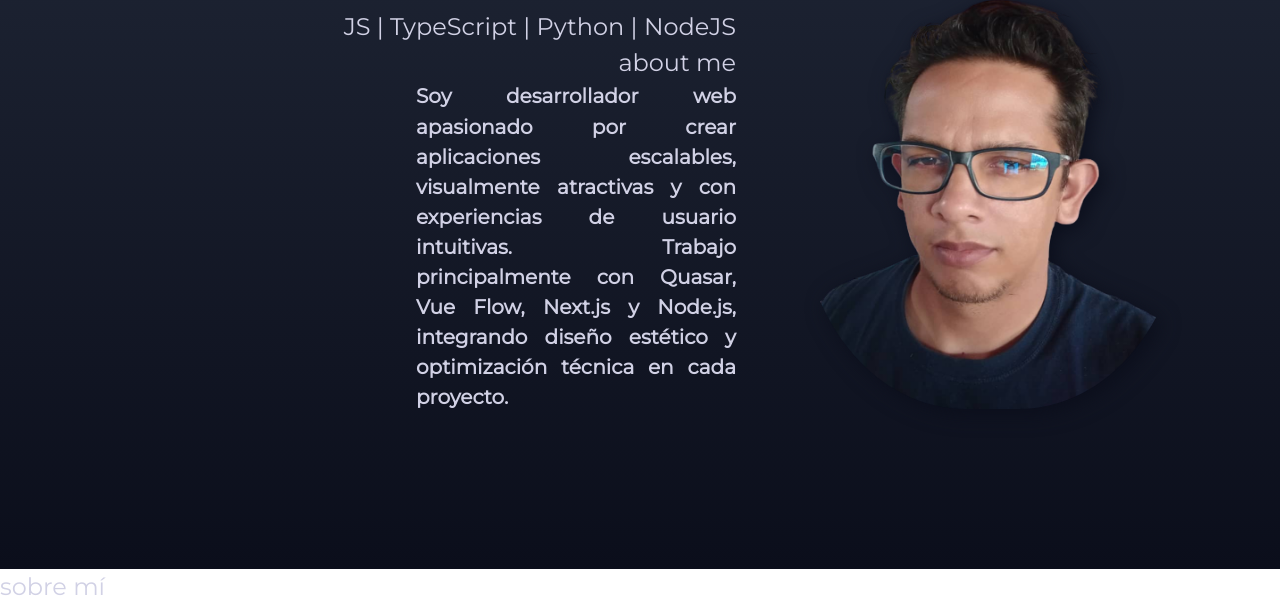
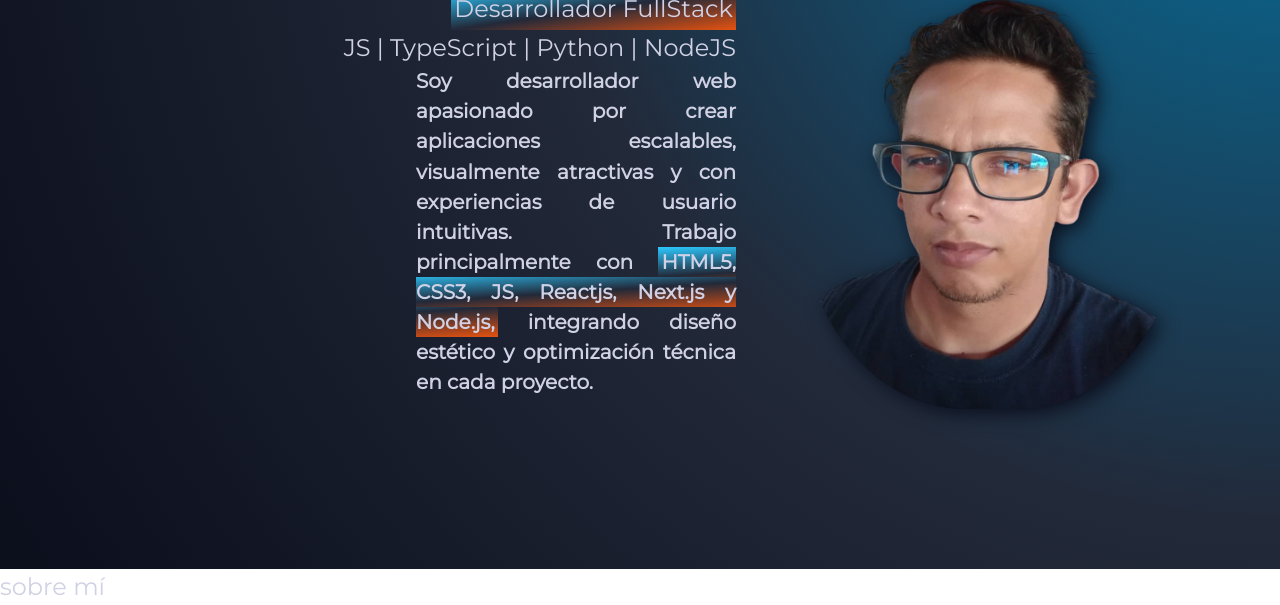
Before and after one commit to serverBKD/portfolio, an Astro site: page / in a window 1280 px wide. Shown: the part 231-836 px from the top of the page. Built offline with nearby package versions, Linux system fonts and the light colour scheme; Astro itself is replaced by a stand-in of ours.

Commit message:
2025JUL16: v0.1.4a: CSS Hero ready...

```diff
--- a/src/components/mycomponents/Hero.jsx
+++ b/src/components/mycomponents/Hero.jsx
@@ -6,9 +6,9 @@ export default function Hero() {
           <h1>Carlos Manuel Bravo Araújo</h1>
           <h2>Desarrollador FullStack</h2>
           <h3>JS | TypeScript | Python | NodeJS</h3>
-          <h4>about me</h4>
+          {/* <h4>about me</h4> */ }
           <p id="hero-text-p" >
-            Soy desarrollador web apasionado por crear aplicaciones escalables, visualmente atractivas y con experiencias de usuario intuitivas. Trabajo principalmente con Quasar, Vue Flow, Next.js y Node.js, integrando diseño estético y optimización técnica en cada proyecto.
+            Soy desarrollador web apasionado por crear aplicaciones escalables, visualmente atractivas y con experiencias de usuario intuitivas. Trabajo principalmente con <span id="hero-span"> HTML5, CSS3, JS, Reactjs, Next.js y Node.js,</span> integrando diseño estético y optimización técnica en cada proyecto.
           </p>
         </article>
         <article className="hero-img">
--- a/src/styles/global.css
+++ b/src/styles/global.css
@@ -163,7 +163,7 @@ body {
   min-height: 100dvh;
   display: flex;
   flex-direction: column;
-  background-color: var(color-test-1);
+  background-color: var(color-test-5);
   color: var(--color-x-text);
   font-size: var(--font-size);
   padding: 0;
@@ -174,17 +174,19 @@ body {
   min-height: 100dvh;
   display: grid;
   place-content: center;
-  background: linear-gradient(to top, var(--color-test-2), var(--color-test-1));
+  background: radial-gradient(circle at top right, var(--color-test-4), var(--color-test-1) 50%, var(--color-test-2) 100%);
   overflow: hidden;
 }
 
 .hero-box {
   width: 100%;
+  /* max-width: 1240px; */
   min-height: 100dvh;
   display: flex;
   align-items: center;
   justify-content: center;
   gap: 2rem 4rem;
+  background-color: var(color-test-3);
 }
 
 .hero-text {
@@ -206,6 +208,12 @@ body {
     max-width: 50%;
     font-weight: 900;
   }
+}
+
+#hero-span,
+h2 {
+  padding: .18rem .2rem;
+  background: linear-gradient(to top left, var(--color-test-5), var(--color-test-1) 50%, var(--color-test-7) 100%);
 }
 
 .hero-img {
```
